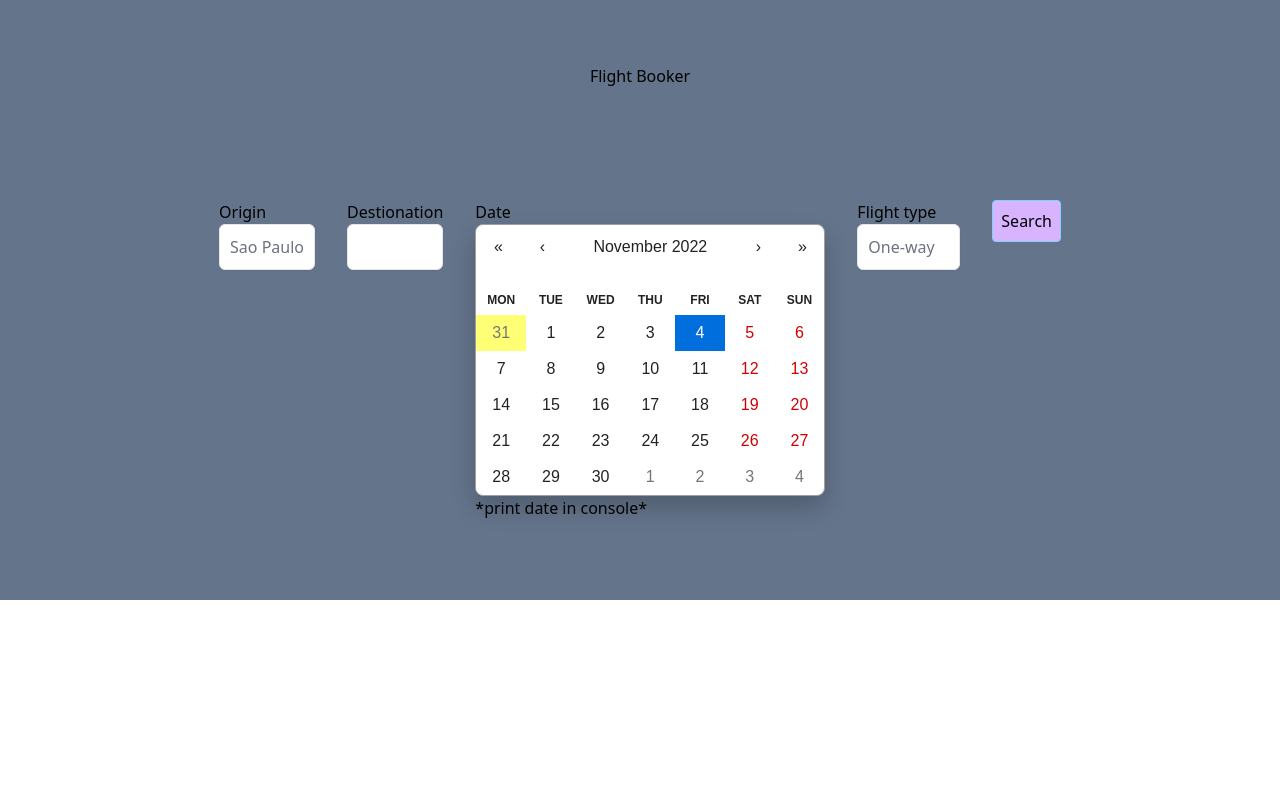
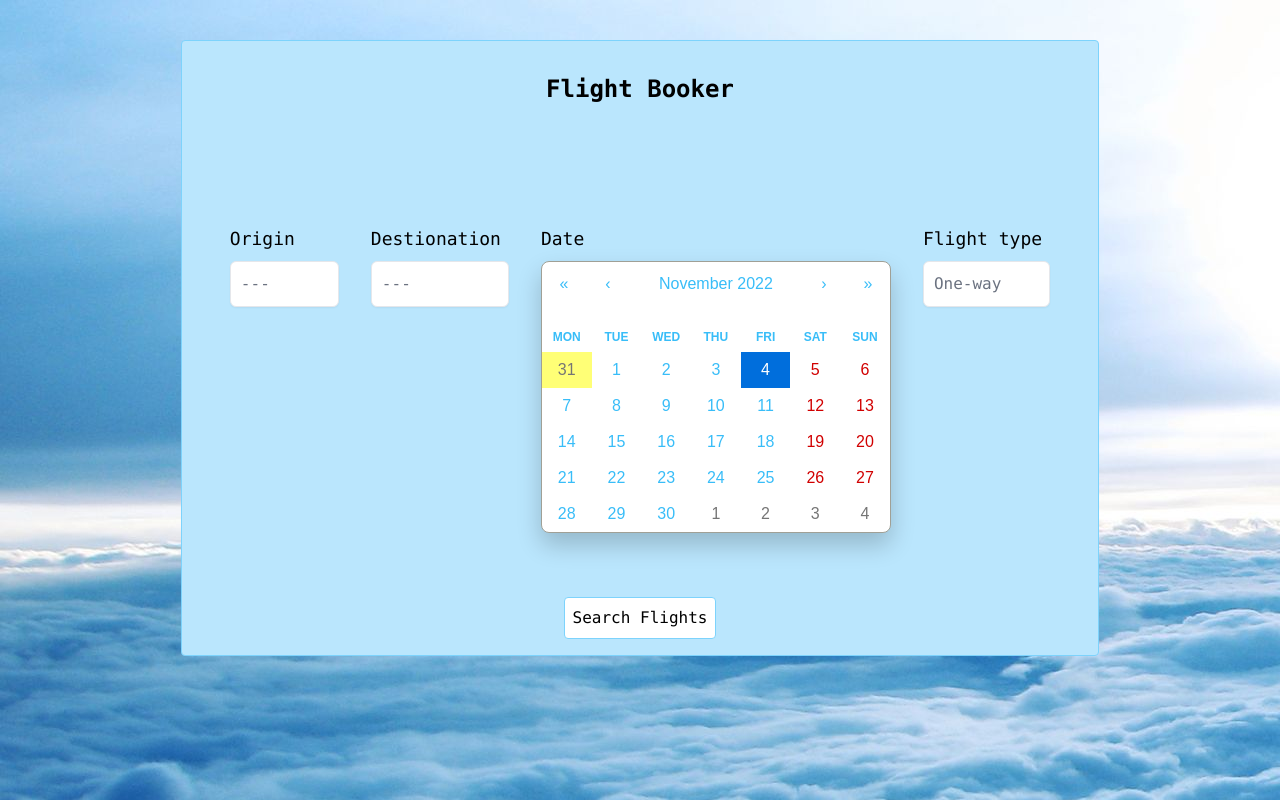
Before and after one commit to DKSameer/FlightBookerApp, a Next.js app in the folder frontend/: page / in a window 1280 px wide. Built offline with nearby package versions, Linux system fonts and the light colour scheme.

Commit message:
UI polish

```diff
--- a/frontend/components/calendar.tsx
+++ b/frontend/components/calendar.tsx
@@ -2,22 +2,15 @@ import { ReactElement, useState } from "react";
 import Calendar from 'react-calendar';
 import 'react-calendar/dist/Calendar.css';
 
-export default function CalendarC(props: {date: (date: Date) => void}): ReactElement {
-    const [date, setDate] = useState(new Date(2022, 10, 4));
-
-    function print_dates(){
-        console.log(date);
-    }
-
+export default function CalendarC(props: {pass_date: (date: Date) => void}): ReactElement {
     function pass_date(event: any): void{
-        props.date(event);
+        props.pass_date(event);
         return;
     }
 
     return (
         <div className='calendar-container'>
-            <Calendar onChange={pass_date} defaultValue={date}/>
-            <button onClick={print_dates}>*print date in console*</button>
+            <Calendar onChange={pass_date} defaultValue={new Date(2022, 10, 4)} defaultView="month" className="text-sky-400"/>
         </div>
     );
   }
--- a/frontend/components/flight_details.tsx
+++ b/frontend/components/flight_details.tsx
@@ -4,30 +4,31 @@ import Calendar from "../components/calendar";
 import Link from "next/link";
 import axios from "axios";
 import { GlobalContext } from '../context/gcontext';
+import Router from 'next/router'
 
 export default function FlightDetails(): ReactElement {
     const { current_query_id, setCurrentQueryId, setFlights } = React.useContext(GlobalContext);
 
-    const origins = new Array<string>("Sao Paulo", "Sevilla", "Madrid", "Dublin", "Lisbon");
+    const origins = new Array<string>("---", "Sao Paulo", "Sevilla", "Madrid", "Dublin", "Lisbon");
     const [selected_origin, setSelectedOrigin] = useState<string>(origins[0]);
 
-    const [destinations, setDestinations] = useState<Array<string>>(new Array<string>());
+    const [destinations, setDestinations] = useState<Array<string>>(new Array<string>("---"));
     const [selected_destination, setSelectedDestination] = useState<string>("");
 
     const flight_types = new Array<string>("One-way", "Round-trip");
     const [selected_flight_type, setSelectedFlightType] = useState<string>(flight_types[0]);
 
-    const [date, setDate] = useState<Date>(new Date(2022, 10, 5));
+    let fd_date: Date = new Date(2022, 10, 6);
 
     function update_date(date: Date): void{
-        setDate(date);
+        fd_date = date;
         return;
     }
 
-    function format_date(date: Date): string{
-        return date.getFullYear() + "-" +
-        (date.getMonth() < 10 ? "0"+date.getMonth() : date.getMonth()) + "-" +
-        (date.getDay() < 10 ? "0"+date.getDay() : date.getDay());
+    function format_date(): string{
+        return fd_date.getFullYear() + "-" +
+        (fd_date.getMonth() < 10 ? "0"+(fd_date.getMonth()+1) : (fd_date.getMonth()+1)) + "-" +
+        (fd_date.getDate() < 10 ? "0"+fd_date.getDate() : fd_date.getDate());
     }
 
     // from string to num
@@ -54,7 +55,13 @@ export default function FlightDetails(): ReactElement {
     }
 
     async function update_destinations(origin: string): Promise<void>{
-        await fetch(`http://localhost:8080/destination/getdest/${convert_origin(origin)}`, {
+        const origin_id = convert_origin(origin);
+
+        if(origin_id < 0){
+            alert("You must select an origin");
+        }
+
+        await fetch(`http://localhost:8080/destination/getdest/${origin_id}`, {
             method: "GET",
         })
         .then((response) => {
@@ -62,11 +69,13 @@ export default function FlightDetails(): ReactElement {
         })
         .then((data) => {
             setDestinations(data);
+            setSelectedDestination(data[0]);
         })
         return;
     }
 
     function on_origin_change(event: React.ChangeEvent<HTMLSelectElement>): void{
+        setSelectedOrigin(event.target.value);
         update_destinations(event.target.value);
         return;
     }
@@ -77,34 +86,43 @@ export default function FlightDetails(): ReactElement {
     }
 
     function on_flight_type_change(event: React.ChangeEvent<HTMLSelectElement>): void{
-        update_destinations(event.target.value);
+        setSelectedFlightType(event.target.value);
         return;
     }
 
     function post_flight_details(): void{
-        //POST fetch: localhost:8080/destination body:{"date" : "2022-04-23", "origin" : "Sao Paulo","destination" : "Madrid"}
-        const flight_details = {date: format_date(date), origin: selected_origin, destination: selected_destination};
+        if(selected_origin === "" || selected_origin === "---"){
+            alert("You must select an origin");
+            return;
+        }
+
+        if(selected_destination === "" || selected_destination === "---"){
+            alert("You must select a destination");
+            return;
+        }
+
+        const flight_details = {date: format_date(), origin: selected_origin, destination: selected_destination};
         // For some reason Spring API was recieving null data from 'fetch()' [NOT SURE WHY!]
         // So gotta use axios..
         axios.post("http://localhost:8080/destination/day", flight_details).
         then((response) => {
-            console.log(response.data);
             setCurrentQueryId(response.data.id);
             setFlights(response.data);
         })
+        Router.push("/flights");
         return;
     }
 
     return (
     <div id="flight_details_wrapper" className="flex flex-col justify-center items-center">
-        <div className="flex p-4 m-4">
+        <div className="flex flex-wrap p-4 m-4">
             <div className="flex flex-col p-4">
-            <div>Origin</div>
+                <div className="m-2 ml-0 text-lg">Origin</div>
                 {/*
                     This is could be a Dropdown component but data management is completely c-word.
                 */}
                 <div className="relative w-full lg:max-w-sm">
-                <select onChange={on_origin_change} className="w-full p-2.5 text-gray-500 bg-white border rounded-md shadow-sm outline-none appearance-none focus:border-indigo-600">
+                    <select onChange={on_origin_change} className="w-full p-2.5 text-gray-500 bg-white border rounded-md shadow-sm outline-none appearance-none hover:border-sky-400 hover:cursor-pointer focus:border-sky-300">
                         {origins.map(
                             (origin) => (
                                 <option value={origin} key={origin}>{origin}</option>
@@ -113,9 +131,11 @@ export default function FlightDetails(): ReactElement {
                 </div>
             </div>
             <div className="flex flex-col p-4">
-            <div>Destionation</div>
+                <div className="m-2 ml-0 text-lg">Destionation</div>
                 <div className="relative w-full lg:max-w-sm">
-                <select onChange={on_destination_change} className="w-full p-2.5 text-gray-500 bg-white border rounded-md shadow-sm outline-none appearance-none focus:border-indigo-600">
+                    <select onChange={on_destination_change}
+                    className="form-select w-full p-2.5 text-gray-500 bg-white border rounded-md shadow-sm outline-none appearance-none hover:border-sky-400 hover:cursor-pointer focus:border-sky-300"
+                    >
                         {destinations.map(
                             (destination) => (
                                 <option value={destination} key={destination}>{destination}</option>
@@ -124,13 +144,13 @@ export default function FlightDetails(): ReactElement {
                 </div>
             </div>
             <div className="flex flex-col p-4">
-            <div>Date</div>
-            <Calendar date={update_date}/>
+                <div className="m-2 ml-0 text-lg">Date</div>
+                <Calendar pass_date={update_date}/>
             </div>
             <div className="flex flex-col p-4">
-            <div>Flight type</div>
+                <div className="m-2 ml-0 text-lg">Flight type</div>
                 <div className="relative w-full lg:max-w-sm">
-                <select onChange={on_flight_type_change} className="w-full p-2.5 text-gray-500 bg-white border rounded-md shadow-sm outline-none appearance-none focus:border-indigo-600">
+                    <select onChange={on_flight_type_change} className="w-full p-2.5 text-gray-500 bg-white border rounded-md shadow-sm outline-none appearance-none hover:border-sky-400 hover:cursor-pointer focus:border-sky-300">
                         {flight_types.map(
                             (flight_type) => (
                                 <option value={flight_type} key={flight_type}>{flight_type}</option>
@@ -138,11 +158,9 @@ export default function FlightDetails(): ReactElement {
                     </select>
                 </div>
             </div>
-        <div className="flex flex-col p-4">
-            <Link href="/flights">
-                <button className="bg-purple-300 p-2 border border-sky-300 rounded" onClick={post_flight_details}>Search</button>
-            </Link>
         </div>
+        <div className="flex flex-col p-4 justify-end" onClick={post_flight_details}>
+            <button className="bg-white p-2 border border-sky-300 rounded hover:bg-sky-300">Search Flights</button>
         </div>
     </div>
     );
--- a/frontend/components/layout.tsx
+++ b/frontend/components/layout.tsx
@@ -2,10 +2,10 @@ import { ReactElement } from "react";
 
 export default function Layout({children}: any): ReactElement {
   return (
-    <div id="app_wrapper" className="flex flex-col bg-slate-500 p-8">
+      <div id="app_wrapper" className="flex flex-col items-center bg-sky-200 h-full border rounded border-sky-300 mt-10 mx-20">
           <div id="logo_wrapper" className="flex justify-center items-center w-full">
               <div className="m-8 mb-16">
-                <h1>Flight Booker</h1>
+                  <h1 className=" font-semibold text-2xl">Flight Booker</h1>
               </div>
           </div>
           <main>{children}</main>
--- a/frontend/package.json
+++ b/frontend/package.json
@@ -23,6 +23,7 @@
     "eslint": "8.26.0",
     "eslint-config-next": "13.0.0",
     "postcss": "^8.4.18",
+    "tailwind-scrollbar": "^2.0.1",
     "tailwindcss": "^3.2.1",
     "typescript": "4.8.4"
   }
--- a/frontend/pages/_app.tsx
+++ b/frontend/pages/_app.tsx
@@ -5,6 +5,7 @@ import { GlobalContextProvider } from '../context/gcontext';
 export default function App({ Component, pageProps }: AppProps) {
     return(
         <GlobalContextProvider>
+            <title>FlightBooker</title>
             <Component {...pageProps} />
         </GlobalContextProvider>
     );
--- /dev/null
+++ b/frontend/pages/booking.tsx
@@ -0,0 +1,17 @@
+import Layout from '../components/layout';
+import PassengersInformation from '../components/passengers_information';
+/*
+    Passengers information page
+*/
+export default function Information() {
+    return (
+        <Layout>
+            <div className="flex flex-col justify-center items-center">
+                <div className="font-semibold m-4">Booking Information</div>
+                <div className="m-4">
+                    <p>{Math.random() < .7 ? "Successfully booked!" : "Could not book the chosen flight :("}</p>
+                </div>
+            </div>
+        </Layout>
+    );
+}
--- a/frontend/styles/globals.css
+++ b/frontend/styles/globals.css
@@ -3,6 +3,10 @@
 @tailwind utilities;
 
 @layer base {
+    body{
+        @apply flex justify-center items-center font-mono bg-[url("/sky.jpg")]
+    }
+
     .react-calendar {
         width: 400px;
         max-width: 100%;
--- a/frontend/tailwind.config.js
+++ b/frontend/tailwind.config.js
@@ -7,5 +7,8 @@ module.exports = {
   theme: {
     extend: {},
   },
-  plugins: [],
+  plugins: [
+    // ...
+    require('tailwind-scrollbar'),
+  ]
 }
```
Also changed, not shown: frontend/components/flights_list.tsx (+53 -11 lines), frontend/components/passenger.tsx (+17 -18 lines), frontend/components/passengers_information.tsx (+25 -8 lines), frontend/public/sky.jpg (added), 1 other file (tests, documents, lock files or other folders). Lines whose indentation alone changed are shown as unchanged.
